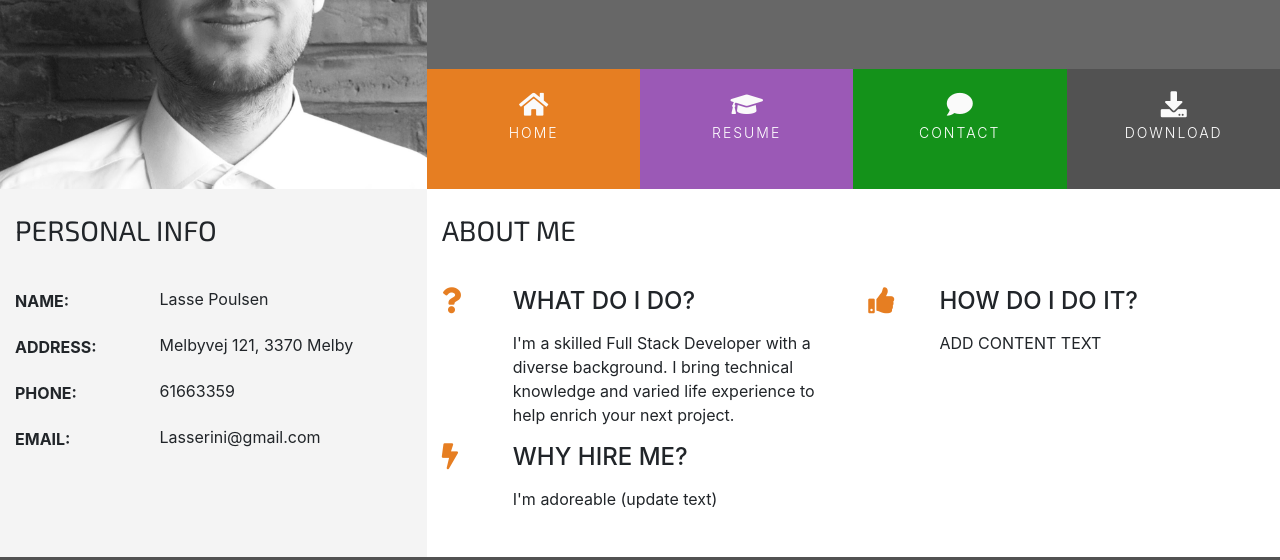
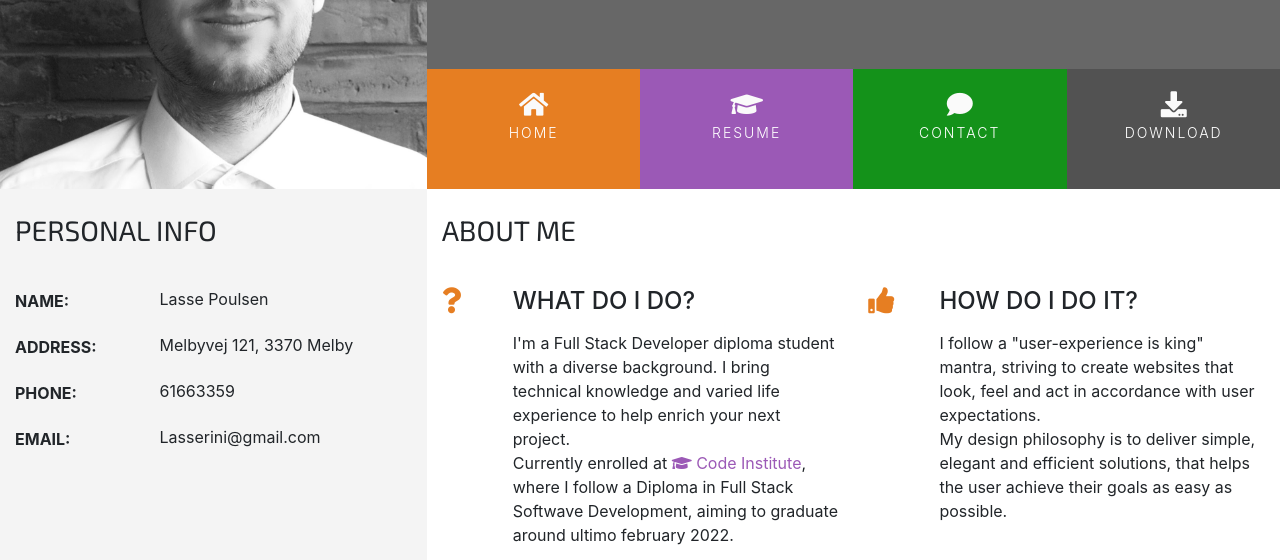
Before and after one commit to Lasserini/Resume-lasse-poulsen, a plain HTML site: page index.html in a window 1280 px wide. Shown: the part 180-740 px from the top of the page. Drawn offline with nearby package versions, Linux system fonts and the light colour scheme.

Commit message:
finalise index page content

```diff
--- a/assets/css/style.css
+++ b/assets/css/style.css
@@ -212,6 +212,16 @@ footer {
     margin-bottom: 15px;
 }
 
+.external-links {
+    text-decoration: none;
+    color:#9b59b6;
+}
+
+.external-links:hover {
+    text-decoration: none;
+    color: #e84610;
+}
+
 /* ------------------------------------- Personal Info */
 .personal-info-item {
     margin-bottom: 20px;
--- a/index.html
+++ b/index.html
@@ -114,8 +114,10 @@
                             <div class="col-10">
                                 <h4 class="three-reasons-heading uppercase">What do I do?</h4>
                                 <p>
-                                    I'm a skilled Full Stack Developer with a diverse background.
-                                    I bring technical knowledge and varied life experience to help enrich your next project.
+                                    I'm a Full Stack Developer diploma student with a diverse background.
+                                    I bring technical knowledge and varied life experience to help enrich your next project.<br>
+                                    Currently enrolled at <a href="https://codeinstitute.net/global/" class="external-links" target="_blank" aria-label="Link to Code Institutes website"><i class="fas fa-graduation-cap" aria-hidden="true"></i> <span>Code Institute</span></a>,
+                                    where I follow a Diploma in Full Stack Softwave Development, aiming to graduate around ultimo february 2022.
                                 </p>
                             </div>
                         </div>
@@ -128,7 +130,8 @@
                             <div class="col-10">
                                 <h4 class="three-reasons-heading uppercase">How do I do it?</h4>
                                 <p>
-                                    ADD CONTENT TEXT
+                                    I follow a "user-experience is king" mantra, striving to create websites that look, feel and act in accordance with user expectations.<br>
+                                    My design philosophy is to deliver simple, elegant and efficient solutions, that helps the user achieve their goals as easy as possible.
                                 </p>
                             </div>
                         </div>
@@ -141,7 +144,8 @@
                             <div class="col-10">
                                 <h4 class="three-reasons-heading uppercase">Why hire me?</h4>
                                 <p>
-                                    I'm adoreable (update text)
+                                    I bring passion, dedication and efficiency. I enjoy teamwork and communication, thriving in a positive and hardworking environment.
+                                    I'm self sufficient in solving tasks assigned to me.
                                 </p>
                             </div>
                         </div>
```
Also changed, not shown: resume.html (+1 -1 lines).
